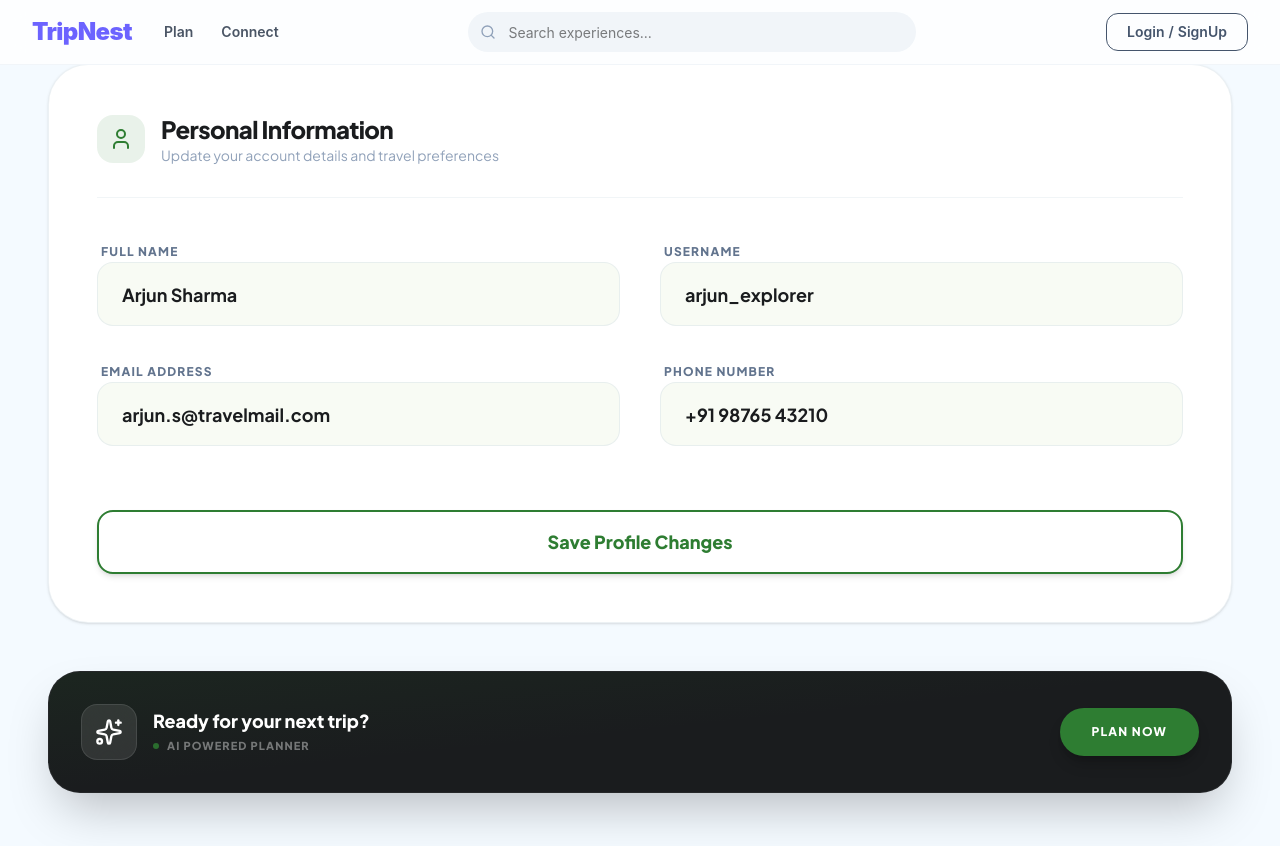
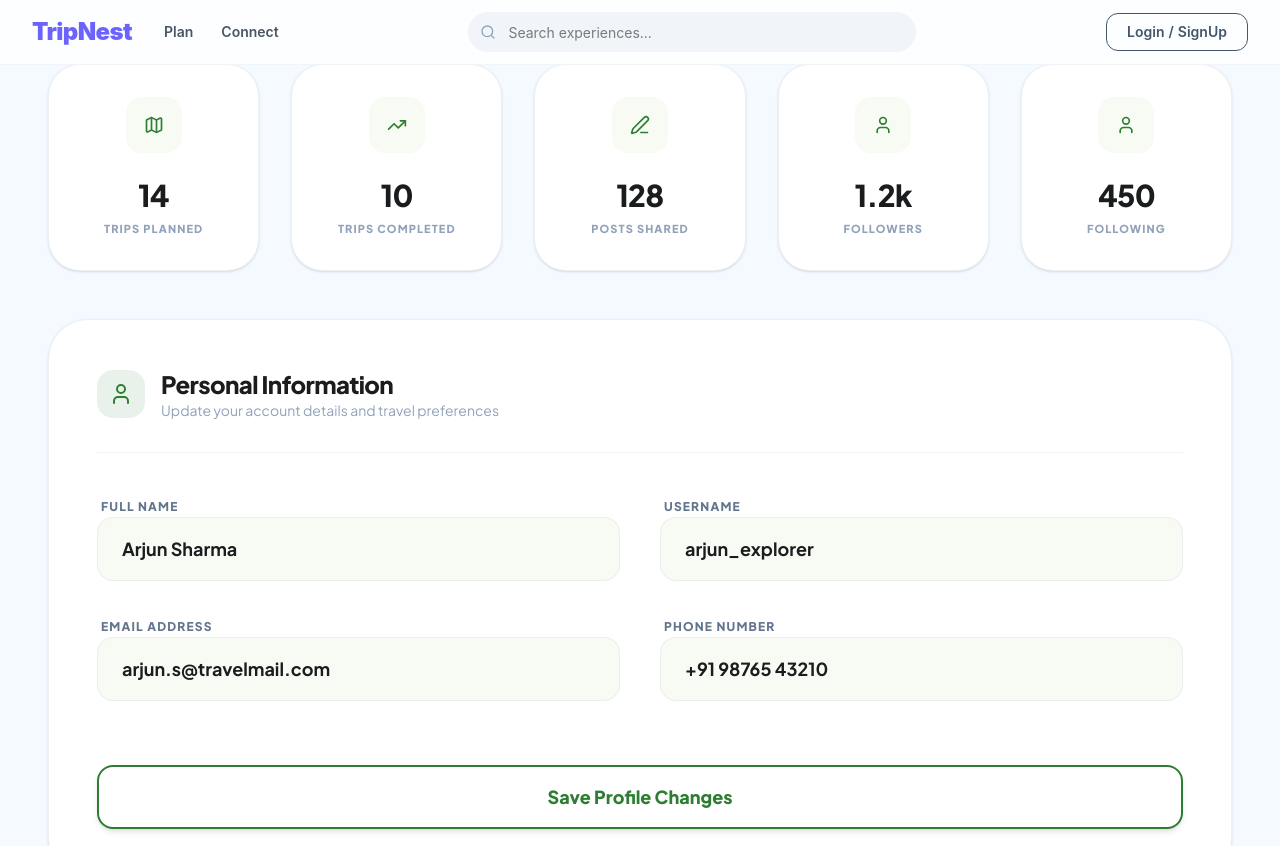
Before and after one commit to Bushra-CP/TripNest-Trip_Planning_Platform-Frontend, a React (Vite) app: page /page in a window 1280 px wide. Shown: the top 846 px of the page. Built offline with nearby package versions, Linux system fonts and the light colour scheme; no server answers.

Commit message:
fix(ProfileStats):made changes to ProfielStats page

```diff
--- a/src/features/traveler(user)/dashboard/profile/components/ProfileStats.tsx
+++ b/src/features/traveler(user)/dashboard/profile/components/ProfileStats.tsx
@@ -36,7 +36,7 @@ const ProfileStats = () => {
   ];
 
   return (
-    <section className="hidden md:grid grid-cols-2 lg:grid-cols-5 gap-4 md:gap-8">
+    <section className="hidden md:grid grid-cols-5 lg:grid-cols-5 gap-4 md:gap-8">
       {stats.map((stat, index) => (
         <div
           key={index}
@@ -59,8 +59,9 @@ const ProfileStats = () => {
         >
           <div
             className="
+              hidden
+              lg:flex
               mb-4
-              flex
               h-12
               w-12
               items-center
--- a/src/shared/layouts/page.tsx
+++ b/src/shared/layouts/page.tsx
@@ -1,12 +1,85 @@
-import { User, Sparkles } from "lucide-react";
+import {
+  User,
+  Map,
+  Sparkles,
+  Edit3,
+  Calendar,
+  Mail,
+  TrendingUp,
+} from "lucide-react";
 
+/**
+ * TripNest My Profile Page Component (.tsx)
+ *
+ * A high-fidelity, responsive React component implementing the TripNest profile design.
+ * Features:
+ * - Immersive hero profile header with overlapping avatar
+ * - Responsive statistics dashboard cards
+ * - Comprehensive personal information form
+ * - Interactive account dropdown menu with outside-click handling
+ * - Mobile-responsive layout (Desktop, Tablet, Mobile)
+ * - Built with React, TypeScript, Tailwind CSS, and Lucide Icons
+ */
 
+interface StatItem {
+  label: string;
+  value: string;
+  icon: React.ReactNode;
+}
 
 export const Page: React.FC = () => {
+  const stats: StatItem[] = [
+    {
+      label: "Trips Planned",
+      value: "14",
+      icon: <Map className="text-[#2e7d32]" size={20} />,
+    },
+    {
+      label: "Trips Completed",
+      value: "10",
+      icon: <TrendingUp className="text-[#2e7d32]" size={20} />,
+    },
+    {
+      label: "Posts Shared",
+      value: "128",
+      icon: <Edit3 className="text-[#2e7d32]" size={20} />,
+    },
+    {
+      label: "Followers",
+      value: "1.2k",
+      icon: <User className="text-[#2e7d32]" size={20} />,
+    },
+    {
+      label: "Following",
+      value: "450",
+      icon: <User className="text-[#2e7d32]" size={20} />,
+    },
+  ];
+
   return (
     <div className="min-h-screen bg-[#f4faff] font-['Plus_Jakarta_Sans',sans-serif] text-[#1a1c1e]">
       {/* Main Content Dashboard */}
       <main className="max-w-7xl mx-auto px-6 md:px-12 py-16 space-y-12">
+        {/* Statistics Cards */}
+        <section className="grid grid-cols-2 lg:grid-cols-5 gap-4 md:gap-8">
+          {stats.map((stat, i) => (
+            <div
+              key={i}
+              className="bg-white p-8 rounded-[32px] border border-[#cfdce4]/40 shadow-sm hover:shadow-xl hover:-translate-y-1 transition-all group flex flex-col items-center text-center"
+            >
+              <div className="w-14 h-14 rounded-2xl bg-[#f8fbf4] flex items-center justify-center mb-6 group-hover:scale-110 group-hover:bg-[#2e7d32]/10 transition-all">
+                {stat.icon}
+              </div>
+              <p className="text-3xl font-black tracking-tight text-[#1a1c1e]">
+                {stat.value}
+              </p>
+              <p className="text-[11px] font-black text-slate-400 uppercase tracking-widest mt-2">
+                {stat.label}
+              </p>
+            </div>
+          ))}
+        </section>
+
         {/* <div className="grid grid-cols-1 lg:grid-cols-3 gap-12 items-start"> */}
           {/* Personal Information Form */}
           <section className="lg:col-span-2 bg-white rounded-[40px] border border-[#cfdce4]/40 shadow-sm p-8 md:p-12 space-y-10">
@@ -76,6 +149,8 @@ export const Page: React.FC = () => {
 
           {/* Right Sidebar Widgets */}
           <aside className="space-y-10">
+
+
             {/* AI Call-to-Action Bar */}
             <section className="bg-[#1a1c1e] rounded-[32px] p-8 shadow-2xl relative group overflow-hidden border border-white/5">
               <div className="absolute inset-0 bg-gradient-to-br from-[#2e7d32]/20 via-transparent to-transparent opacity-50 group-hover:opacity-100 transition-opacity duration-700" />
```
Lines whose indentation alone changed are shown as unchanged.
